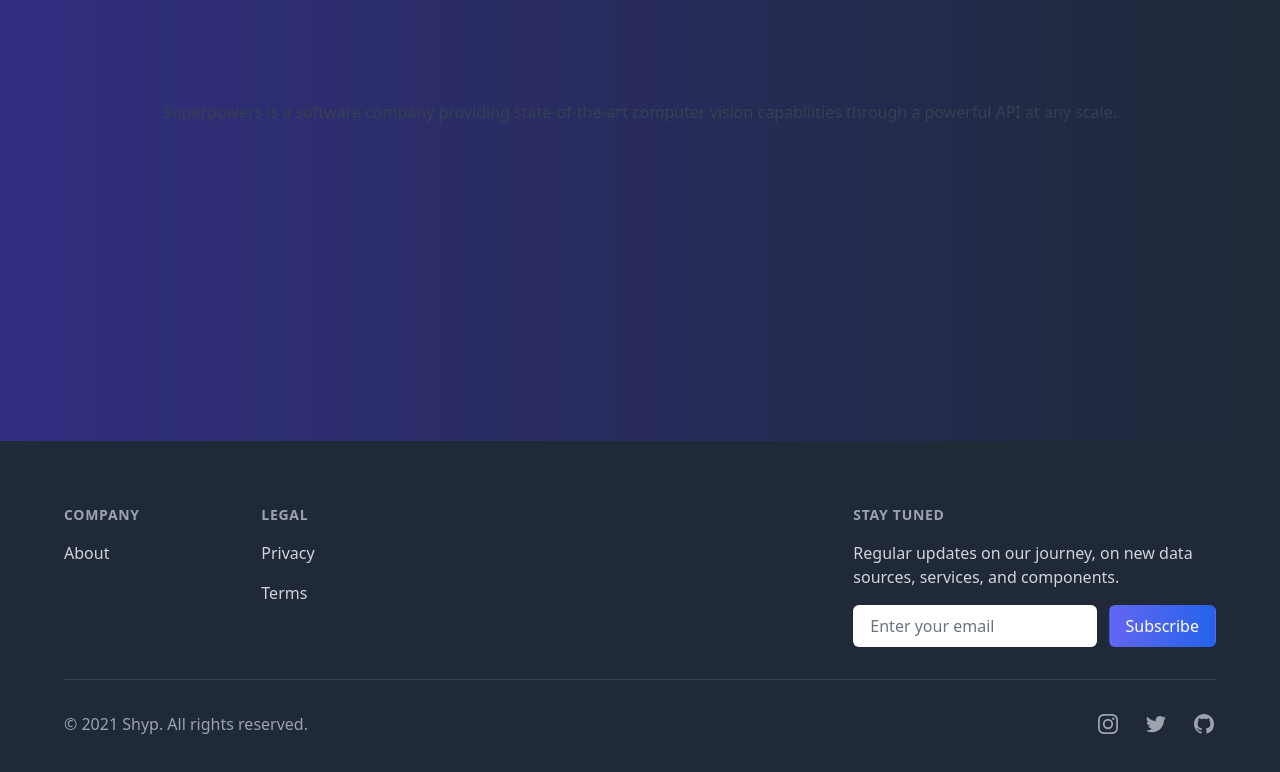
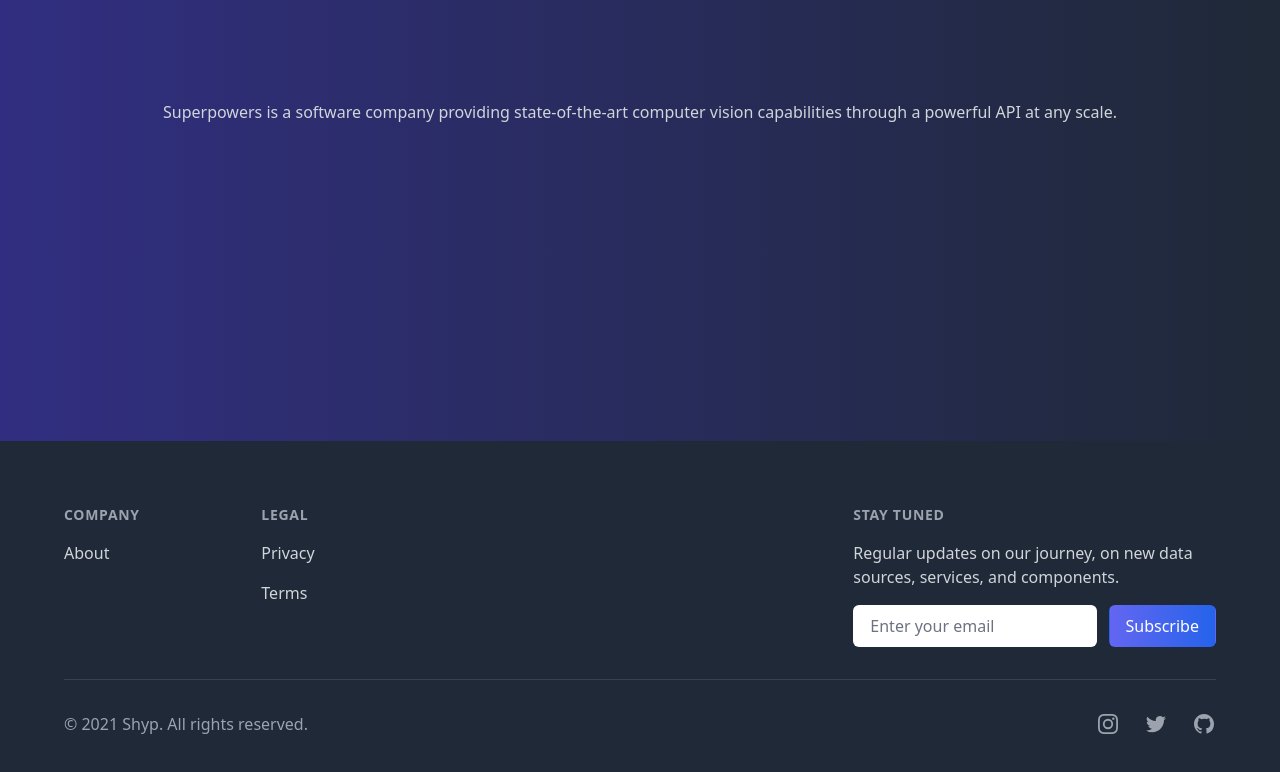
Before and after one commit to TM312/superpowers, a Nuxt app in the folder landing/: page /about in a window 1280 px wide. Shown: the top 772 px of the page. Built offline with nearby package versions, Linux system fonts and the light colour scheme.

Commit message:
fix: Change text color for better readibility

```diff
--- a/landing/pages/about.vue
+++ b/landing/pages/about.vue
@@ -1,6 +1,6 @@
 <template>
     <div class="max-w-7xl mx-auto my-10 md:my-15 lg:my-20 py-5">
-        <p class="text-gray-700">
+        <p>
             Superpowers is a software company providing state-of-the-art
             computer vision capabilities through a powerful API at any scale.
         </p>
```
